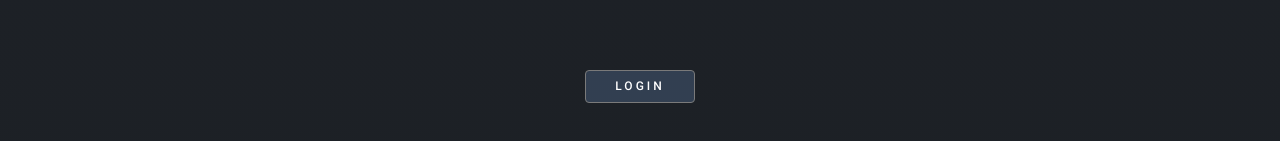
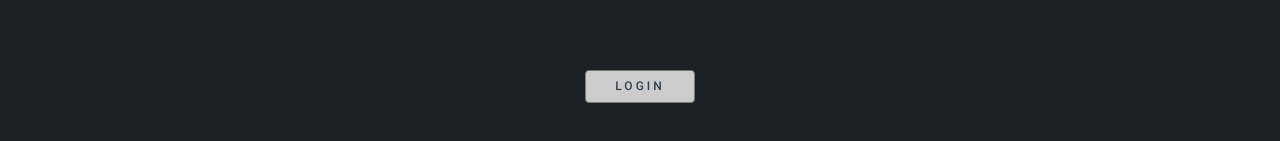
Before and after one commit to jw-hong-logncoding/gyeonbokgung-palace-x, a React (Vite) app: page / in a window 1280 px wide. Shown: the part 545-686 px from the top of the page. Built offline with nearby package versions, Linux system fonts and the light colour scheme; a web font is replaced by a local one.

Commit message:
feat: login button color inversion

```diff
--- a/src/components/LoginButton/LoginButton.jsx
+++ b/src/components/LoginButton/LoginButton.jsx
@@ -9,11 +9,11 @@ const LoginButton = () => {
             <Button
                 sx={{
                     width: '110px',
-                    color: 'white',
+                    color: 'secondary.main',
                     border: '1px solid',
-                    bgcolor: 'secondary.main',
+                    bgcolor: '#CCCCCC',
                     borderColor: 'secondary.light',
-                    '&:hover': { bgcolor: 'secondary.dark' },
+                    '&:hover': { bgcolor: 'secondary.light' },
                     letterSpacing: "3px",
                     fontSize: "12px"
                 }}
--- a/src/components/NavBar/NavBar.jsx
+++ b/src/components/NavBar/NavBar.jsx
@@ -4,7 +4,7 @@ import AccountCircle from '@mui/icons-material/AccountCircle';
 import MenuIcon from '@mui/icons-material/Menu';
 import MenuItem from '@mui/material/MenuItem';
 import Menu from '@mui/material/Menu';
-import { useNavigate } from 'react-router-dom';
+import { useLocation, useNavigate } from 'react-router-dom';
 import useUserData from "../../hooks/useUserData";
 import { removeFromLocalStorage } from "../../functions/localStorageFunctions";
 import { LOCAL_STORAGE_KEYS } from "../../enums";
@@ -58,6 +58,9 @@ function DrawerAppBar() {
     const handleLogout = () => {
       handleCloseMenu();
       removeFromLocalStorage(LOCAL_STORAGE_KEYS.USER);
+      if (location.pathname === '/') {
+        window.location.reload();
+      }
       navigate('/');
     };
 
```
